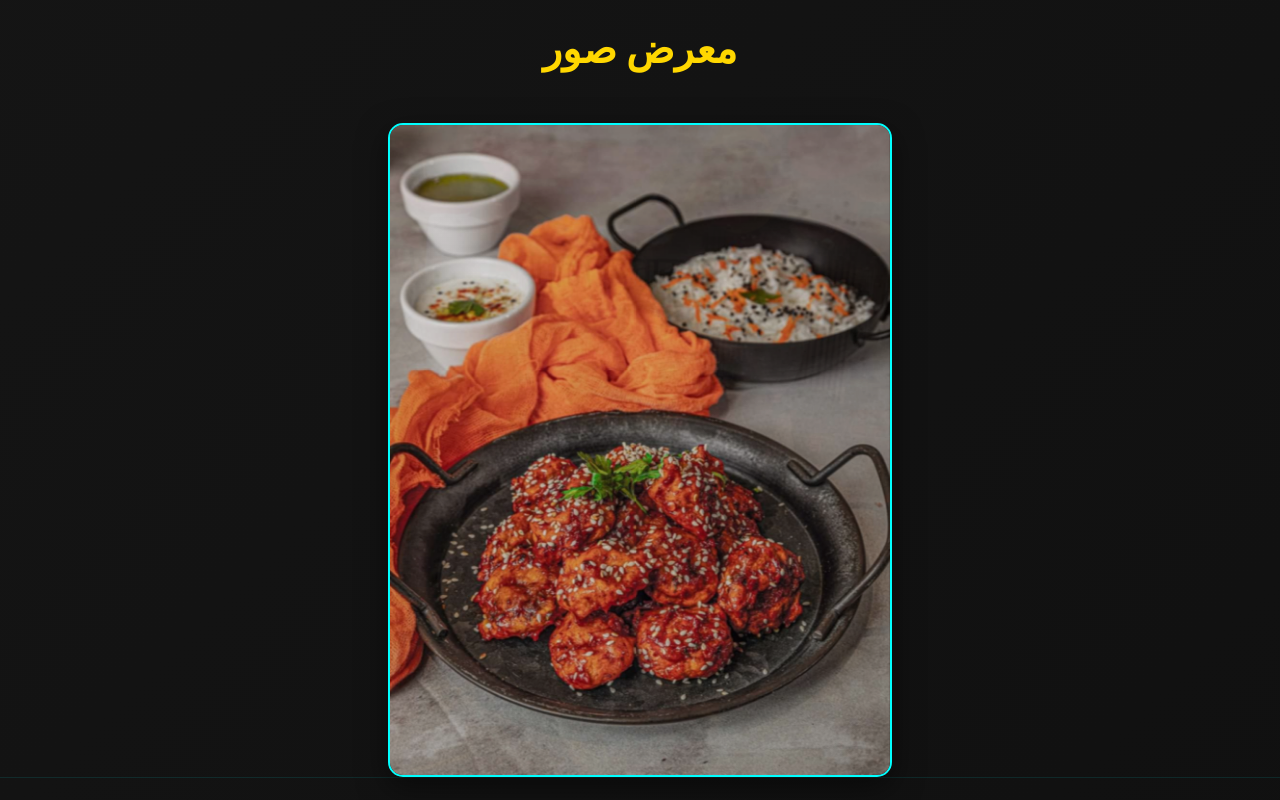
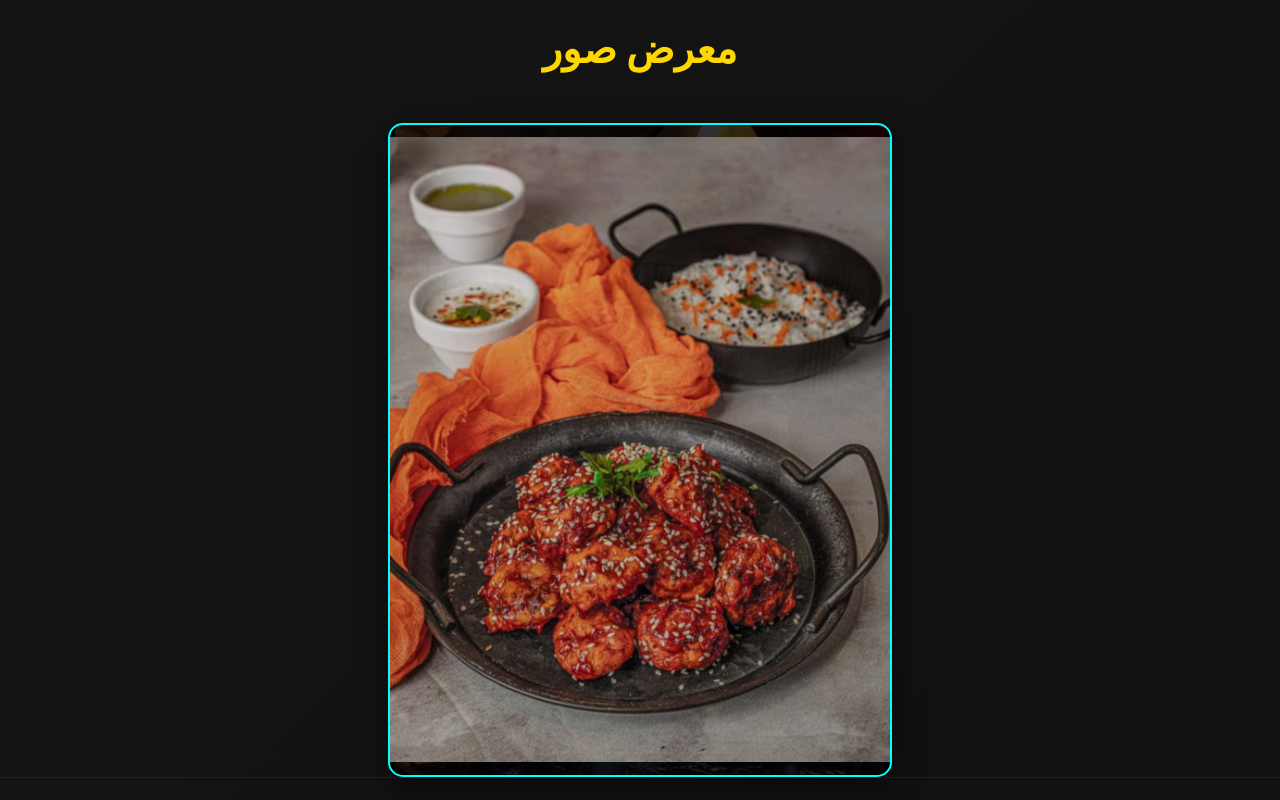
Before and after one commit to serasite/MM, a plain HTML site: page index.html in a window 1280 px wide. Shown: the part 2800-3600 px from the top of the page. Drawn offline with nearby package versions, Linux system fonts and the light colour scheme.

Commit message:
Update style.css

```diff
--- a/style.css
+++ b/style.css
@@ -323,7 +323,7 @@ section {
     transform: scale(1.05);
     box-shadow: 0 0 20px rgba(255, 215, 0, 0.4);
 }
-/* --- Automatic Slideshow Gallery --- */
+/* --- Automatic Slideshow Gallery (UPDATED) --- */
 .slideshow-container {
     position: relative;
     width: 100%;
@@ -334,17 +334,18 @@ section {
     overflow: hidden;
     box-shadow: 0 10px 30px rgba(0, 0, 0, 0.5);
     border: 2px solid var(--secondary-glow);
+    background-color: #000; /* ⭐ إضافة: خلفية سوداء لملء الفراغات */
 }
 
 .gallery-slide {
     position: absolute;
     top: 0;
     left: 0;
-    width: 500px;
-    height: 650px;
-    object-fit: cover;
+    width: 100%;  /* تعديل: اجعل العرض 100% ليتناسب مع الحاوية */
+    height: 100%; /* تعديل: اجعل الارتفاع 100% ليتناسب مع الحاوية */
+    object-fit: contain; /* ⭐ التعديل الأهم: لعرض الصورة كاملة */
     opacity: 0;
-    transition: opacity 1.5s ease-in-out; /* تأثير تلاشي أبطأ وأكثر نعومة */
+    transition: opacity 1.5s ease-in-out;
 }
 
 .gallery-slide.active {
```
